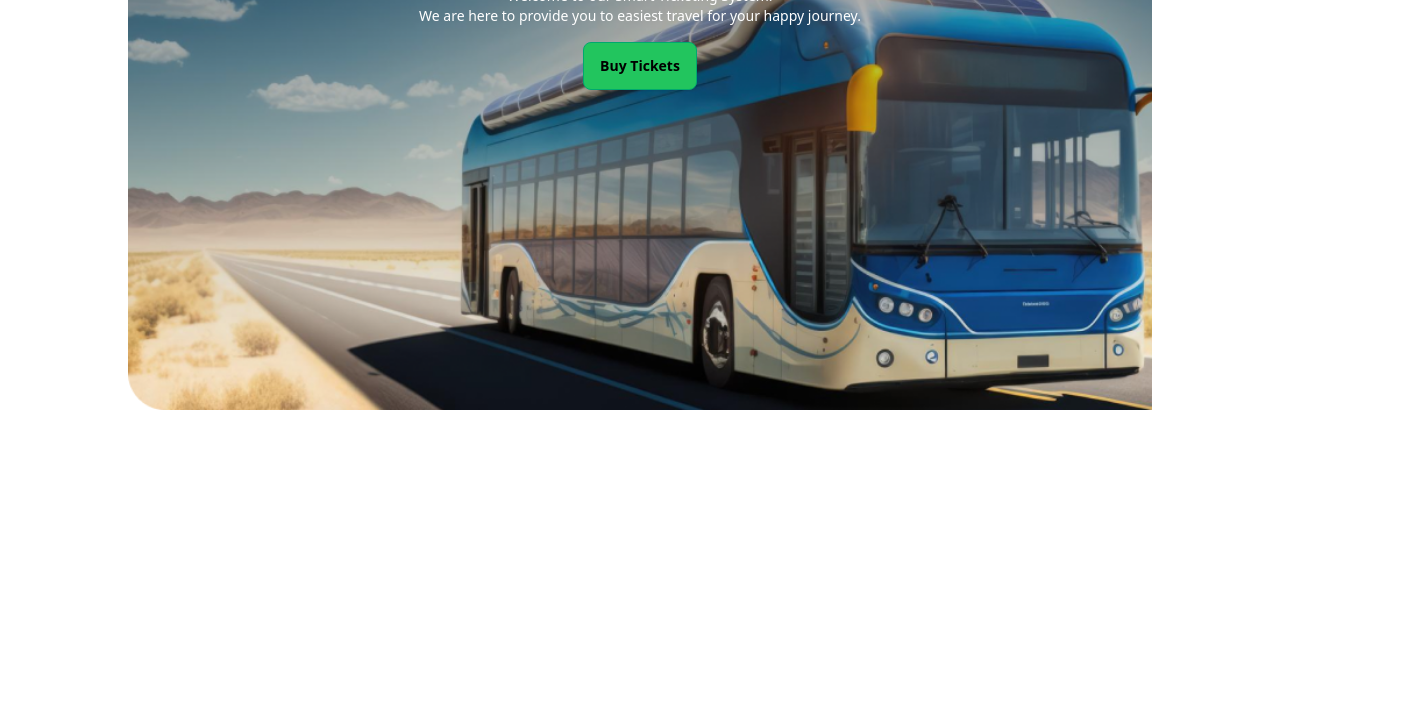
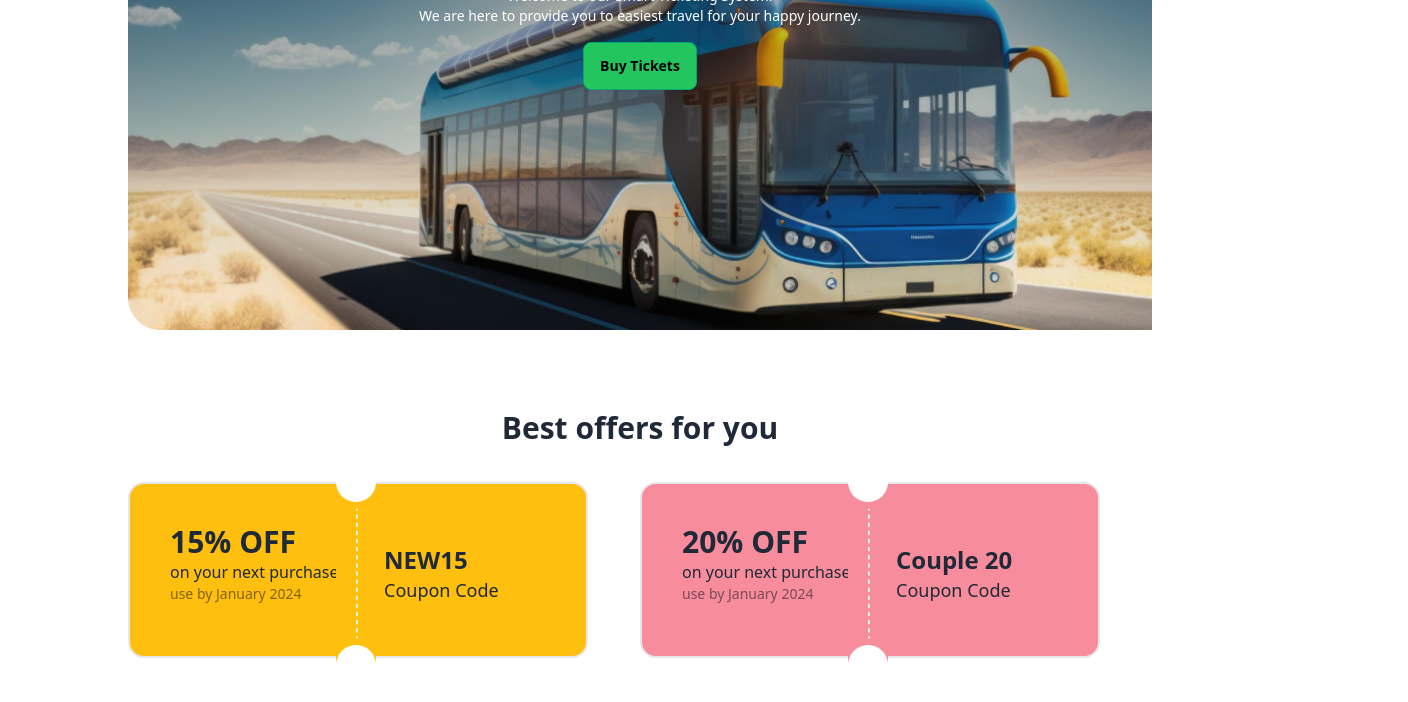
Before and after one commit to Mohammad-coders/smart-ticketing-system, a plain HTML site: page index.html in a window 1280 px wide. Shown: the part 322-1024 px from the top of the page, 1408 px wide, since content can reach past the window. Before the commit the page ends 800 px from the top, so only its background shows below. Drawn offline with nearby package versions, Linux system fonts and the light colour scheme.

Commit message:
done best offer section

```diff
--- a/index.html
+++ b/index.html
@@ -48,6 +48,48 @@
             </p>
         </div>
     </header>
+    <main>
+        <!-- Best offers -->
+        <section class="w-[80%] mx-auto">
+            <div>
+                <h3 class="text-center mt-20 font-bold text-3xl mb-9">Best offers for you</h3>
+                <div class="grid grid-cols-2">
+                    <div class="">
+                        <div>
+                            <div class="w-[460px] h-44 border-2 border-solid bg-[#FFBF0F] rounded-2xl absolute">
+                                <h4 class="px-10 pt-10 font-black text-3xl">15% OFF</h4>
+                                <p class="px-10 text-base">on your next purchase</p>
+                                <p class="px-10 text-[#03071280] text-sm">use by January 2024</p>
+                                <!-- <img src="images/cupon-devider.png" class="mx-auto relative -top-[68px] w-9">    -->
+                            </div>
+                        </div>
+                        <img src="images/cupon-devider.png" class="bg-[#FFBF0F] relative left-52 w-10">
+                        <div class="relative left-2/4 -top-2/4">
+                            <h4 class="text-2xl font-bold">NEW15</h4>
+                            <p class="text-lg font-medium">Coupon Code</p>
+                        </div>
+                    </div>
+                    <div class="">
+                        <div>
+                            <div class="w-[460px] h-44 border-2 border-solid bg-[#F78C9C] rounded-2xl absolute">
+                                <h4 class="px-10 pt-10 font-black text-3xl">20% OFF</h4>
+                                <p class="px-10 text-base">on your next purchase</p>
+                                <p class="px-10 text-[#03071280] text-sm">use by January 2024</p>
+                                <!-- <img src="images/cupon-devider.png" class="mx-auto relative -top-[68px] w-9">    -->
+                            </div>
+                        </div>
+                        <img src="images/cupon-devider.png" class="bg-[#F78C9C] relative left-52 w-10">
+                        <div class="relative left-2/4 -top-2/4">
+                            <h4 class="text-2xl font-bold">Couple 20</h4>
+                            <p class="text-lg font-medium">Coupon Code</p>
+                        </div>
+                    </div>
+
+                </div>
+
+            </div>
+        </section>
+    </main>
 </body>
 
 </html>
--- a/styles/styles.css
+++ b/styles/styles.css
@@ -19,5 +19,5 @@
     background: url("../images/banner.png");
     background-repeat: no-repeat;
     background-size: cover;
-    height: 80vh;
+    height: 70vh;
 }
```
